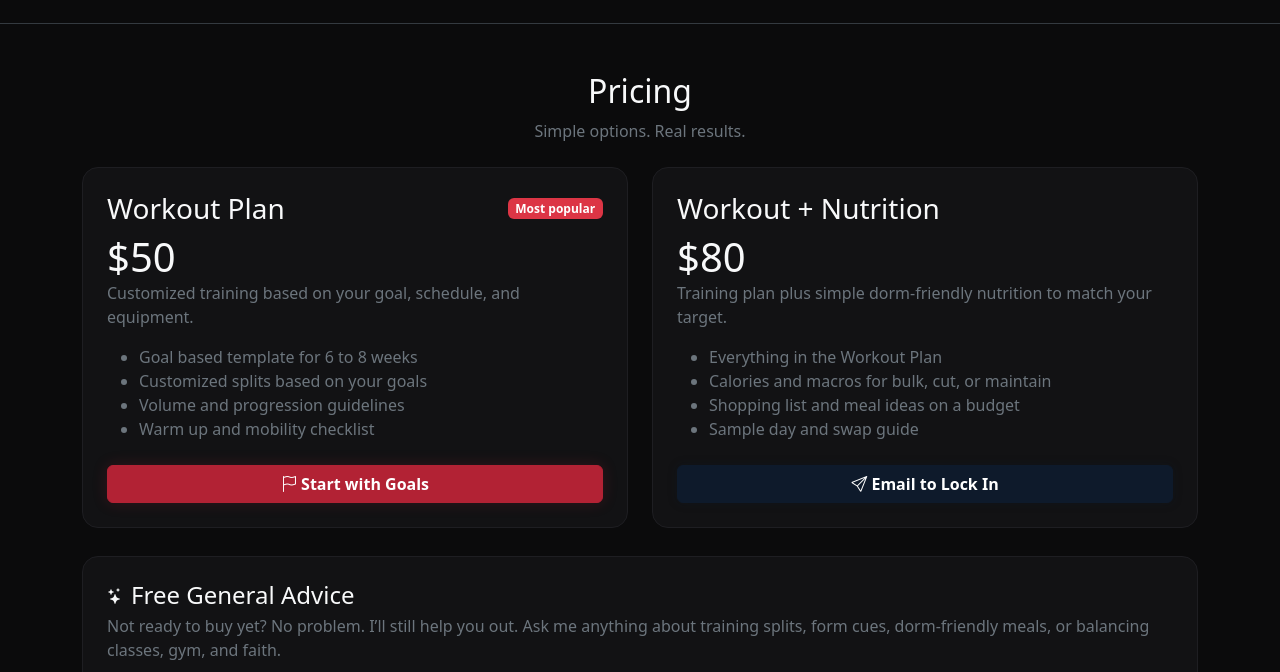
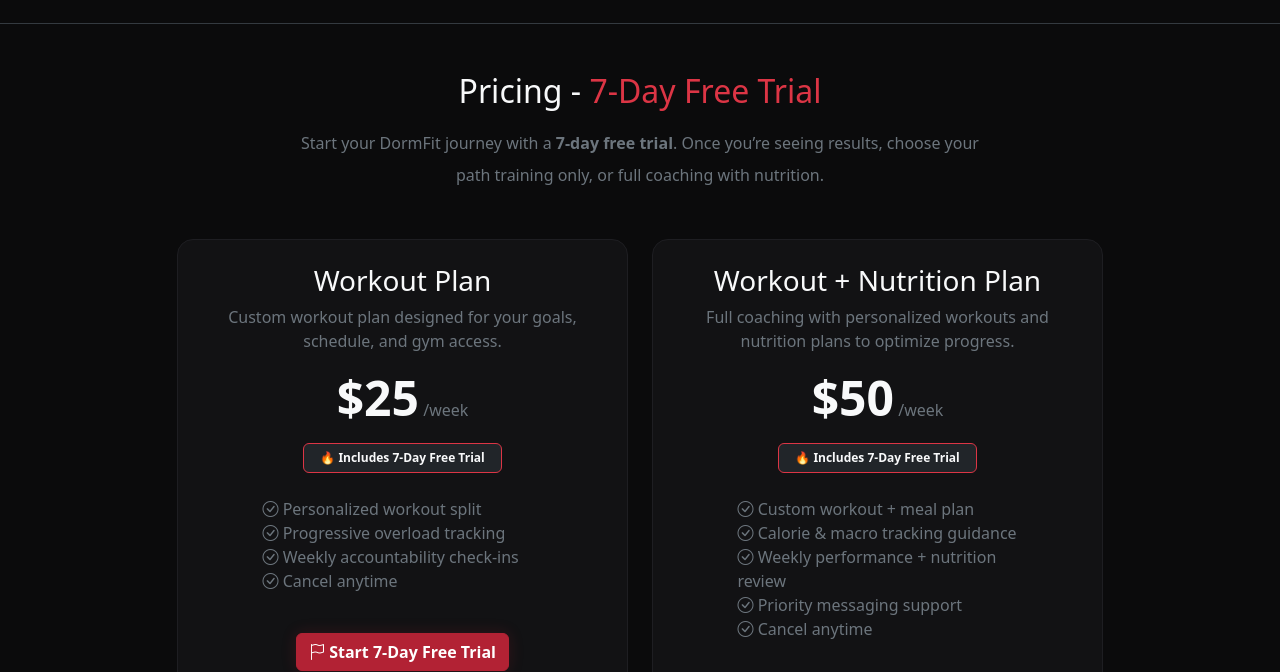
Before and after one commit to Isaiahp10/DormFit, a plain HTML site: page index.html in a window 1280 px wide. Shown: the part 2070-2742 px from the top of the page. Drawn offline with nearby package versions, Linux system fonts and the light colour scheme.

Commit message:
Add files via upload

```diff
--- a/index.html
+++ b/index.html
@@ -367,6 +367,54 @@
 }
 
 
+#tools .panel {
+  background: var(--df-panel);
+  border: 1px solid var(--df-border);
+  border-radius: 1rem;
+  box-shadow: 0 0 25px rgba(220,53,69,0.08);
+  transition: transform 0.3s ease, box-shadow 0.3s ease;
+}
+#tools .panel:hover {
+  transform: scale(1.01);
+  box-shadow: 0 0 40px rgba(220,53,69,0.15);
+}
+#tools h2 {
+  text-shadow: 0 0 12px rgba(220,53,69,0.25);
+}
+
+/* ===== Pricing Section Hover Glow ===== */
+.pricing-card {
+  position: relative;
+  transition: all 0.35s ease;
+  box-shadow: 0 0 0 rgba(220,53,69,0);
+}
+
+.pricing-card:hover {
+  transform: translateY(-6px);
+  box-shadow: 0 0 30px rgba(220,53,69,0.4), 0 0 60px rgba(111,66,193,0.15);
+  border-color: rgba(220,53,69,0.4);
+}
+
+/* Under-glow line under the box */
+.pricing-card::before {
+  content: "";
+  position: absolute;
+  bottom: -3px;
+  left: 0;
+  right: 0;
+  height: 5px;
+  background: linear-gradient(90deg, rgba(220,53,69,0.9), rgba(111,66,193,0.6), rgba(220,53,69,0.9));
+  opacity: 0;
+  transition: opacity 0.3s ease;
+  border-radius: 0 0 10px 10px;
+}
+
+.pricing-card:hover::before {
+  opacity: 1;
+}
+
+
+
 
 
 
@@ -517,84 +565,82 @@
 </section>
 
 
-  <!-- PRICING -->
+  <!-- ===== Pricing Section ===== -->
 <section class="py-5 border-top border-dark-subtle" id="pricing">
   <div class="container">
-    <div class="text-center mb-4">
-      <h2 class="text-light">Pricing</h2>
-      <p class="text-secondary">Simple options. Real results.</p>
+    <div class="text-center mb-5">
+      <h2 class="text-light mb-3">Pricing - <span class="accent">7-Day Free Trial</span></h2>
+      <p class="text-secondary fs-6 lh-lg mx-auto" style="max-width:700px;">
+        Start your DormFit journey with a <strong>7-day free trial</strong>.
+        Once you’re seeing results, choose your path training only, or full coaching with nutrition.
+      </p>
     </div>
 
-    <div class="row g-4">
-      <!-- Workout Plan -->
-      <div class="col-md-6">
-        <div class="panel p-4 h-100">
-          <div class="d-flex align-items-center justify-content-between">
-            <h3 class="text-light m-0">Workout Plan</h3>
-            <span class="badge text-bg-danger">Most popular</span>
+    <div class="row justify-content-center g-4">
+      <!-- ===== Basic Plan ===== -->
+      <div class="col-md-6 col-lg-5">
+        <div class="pricing-card panel p-4 h-100 text-center">
+          <h3 class="text-light mb-2">Workout Plan</h3>
+          <p class="text-secondary mb-3">
+            Custom workout plan designed for your goals, schedule, and gym access.
+          </p>
+
+          <div class="mb-3">
+            <span class="display-5 fw-bold text-light">$25</span>
+            <span class="text-secondary">/week</span>
           </div>
-          <div class="display-6 mt-2 text-light">$50</div>
-          <p class="text-secondary mb-3">Customized training based on your goal, schedule, and equipment.</p>
-          <ul class="text-secondary mb-4">
-            <li>Goal based template for 6 to 8 weeks</li>
-            <li>Customized splits based on your goals</li>
-            <li>Volume and progression guidelines</li>
-            <li>Warm up and mobility checklist</li>
+
+          <div class="badge bg-dark text-light mb-4 px-3 py-2 border border-danger">
+            🔥 Includes 7-Day Free Trial
+          </div>
+
+          <ul class="list-unstyled text-secondary text-start mx-auto" style="max-width:280px;">
+            <li><i class="bi bi-check-circle text-crimson"></i> Personalized workout split</li>
+            <li><i class="bi bi-check-circle text-crimson"></i> Progressive overload tracking</li>
+            <li><i class="bi bi-check-circle text-crimson"></i> Weekly accountability check-ins</li>
+            <li><i class="bi bi-check-circle text-crimson"></i> Cancel anytime</li>
           </ul>
-          <a href="#goals" class="btn btn-crimson w-100">
-            <i class="bi bi-flag"></i> Start with Goals
+
+          <a href="#goals" class="btn btn-crimson mt-4">
+            <i class="bi bi-flag"></i> Start 7-Day Free Trial
           </a>
         </div>
       </div>
 
-      <!-- Workout + Nutrition -->
-      <div class="col-md-6">
-        <div class="panel p-4 h-100">
-          <h3 class="text-light m-0">Workout + Nutrition</h3>
-          <div class="display-6 mt-2 text-light">$80</div>
-          <p class="text-secondary mb-3">Training plan plus simple dorm-friendly nutrition to match your target.</p>
-          <ul class="text-secondary mb-4">
-            <li>Everything in the Workout Plan</li>
-            <li>Calories and macros for bulk, cut, or maintain</li>
-            <li>Shopping list and meal ideas on a budget</li>
-            <li>Sample day and swap guide</li>
+      <!-- ===== Premium Plan ===== -->
+      <div class="col-md-6 col-lg-5">
+        <div class="pricing-card panel p-4 h-100 text-center">
+          <h3 class="text-light mb-2">Workout + Nutrition Plan</h3>
+          <p class="text-secondary mb-3">
+            Full coaching with personalized workouts and nutrition plans to optimize progress.
+          </p>
+
+          <div class="mb-3">
+            <span class="display-5 fw-bold text-light">$50</span>
+            <span class="text-secondary">/week</span>
+          </div>
+
+          <div class="badge bg-dark text-light mb-4 px-3 py-2 border border-danger">
+            🔥 Includes 7-Day Free Trial
+          </div>
+
+          <ul class="list-unstyled text-secondary text-start mx-auto" style="max-width:280px;">
+            <li><i class="bi bi-check-circle text-crimson"></i> Custom workout + meal plan</li>
+            <li><i class="bi bi-check-circle text-crimson"></i> Calorie & macro tracking guidance</li>
+            <li><i class="bi bi-check-circle text-crimson"></i> Weekly performance + nutrition review</li>
+            <li><i class="bi bi-check-circle text-crimson"></i> Priority messaging support</li>
+            <li><i class="bi bi-check-circle text-crimson"></i> Cancel anytime</li>
           </ul>
-          <a href="mailto:ipowell7@kent.edu?subject=DormFit%20Workout%20%2B%20Nutrition%20Plan" class="btn btn-azure w-100">
-            <i class="bi bi-send"></i> Email to Lock In
+
+          <a href="#goals" class="btn btn-iris mt-4">
+            <i class="bi bi-lightning-charge"></i> Start 7-Day Free Trial
           </a>
         </div>
       </div>
     </div>
-
-    <!-- Free Advice -->
-    <div class="row g-4 mt-1">
-      <div class="col-12">
-        <div class="panel p-4">
-          <div class="d-flex align-items-center gap-2 mb-1">
-            <i class="bi bi-stars text-light"></i>
-            <h4 class="text-light m-0">Free General Advice</h4>
-          </div>
-          <p class="text-secondary mb-3">
-            Not ready to buy yet? No problem. I’ll still help you out. Ask me anything about training splits,
-            form cues, dorm-friendly meals, or balancing classes, gym, and faith.
-          </p>
-          <div class="d-flex flex-wrap gap-2">
-            <a href="#goals" class="btn btn-outline-light"><i class="bi bi-clipboard-check"></i> Share Your Goal</a>
-            <a href="mailto:ipowell7@kent.edu?subject=Quick%20Advice%20Question" class="btn btn-outline-light"><i class="bi bi-envelope"></i> Email a Question</a>
-            <a href="https://www.tiktok.com/@zay_lifts2" target="_blank" rel="noopener" class="btn btn-outline-light">
-              <i class="bi bi-tiktok"></i> Check TikTok Tips
-            </a>
-          </div>
-        </div>
-      </div>
-    </div>
-
-    <!-- Small note -->
-    <p class="text-center text-secondary small mt-3">
-      Plans are delivered as a PDF and Google Sheet. Updates available if your schedule or equipment changes.
-    </p>
   </div>
 </section>
+
 <section class="py-5 border-top border-dark-subtle" id="results">
   <div class="container">
     <div class="text-center mb-5">
@@ -683,6 +729,34 @@
     </div>
   </div>
 </section>
+
+<section class="py-5 border-top border-dark-subtle" id="tools">
+  <div class="container">
+    <div class="panel p-4 p-md-5 text-center">
+      <div class="d-flex align-items-center justify-content-center gap-2 text-uppercase small text-secondary mb-2">
+        <i class="bi bi-gear-wide-connected"></i> Helpful Tools
+      </div>
+      <h2 class="fw-bold text-light mb-3">Track Smarter, Not Harder</h2>
+      <p class="text-secondary mb-4">
+        Here are a few tools I personally recommend to make your fitness journey easier.
+        From calculating your daily calorie needs to tracking your macros, these help you stay consistent.
+      </p>
+      <div class="d-flex flex-wrap justify-content-center gap-3">
+        <a href="https://tdeecalculator.net/result.php?s=imperial&g=male&age=19&lbs=168&in=72&act=1.55&f=1"
+           target="_blank" class="btn btn-crimson">
+          <i class="bi bi-calculator"></i> TDEE Calculator
+        </a>
+        <a href="https://www.myfitnesspal.com/" target="_blank" class="btn btn-outline-light">
+          <i class="bi bi-phone"></i> MyFitnessPal
+        </a>
+        <a href="https://www.strong.app/" target="_blank" class="btn btn-outline-light">
+          <i class="bi bi-bar-chart"></i> Strong App
+        </a>
+      </div>
+    </div>
+  </div>
+</section>
+
 <!-- CONTACT -->
 <section class="py-5 border-top border-dark-subtle position-relative overflow-hidden" id="contact" style="background: url('https://images.unsplash.com/photo-1579758629938-03607ccdbaba?q=80&w=1600&auto=format&fit=crop') center/cover no-repeat;">
   <div class="container position-relative" style="z-index:2;">
```
